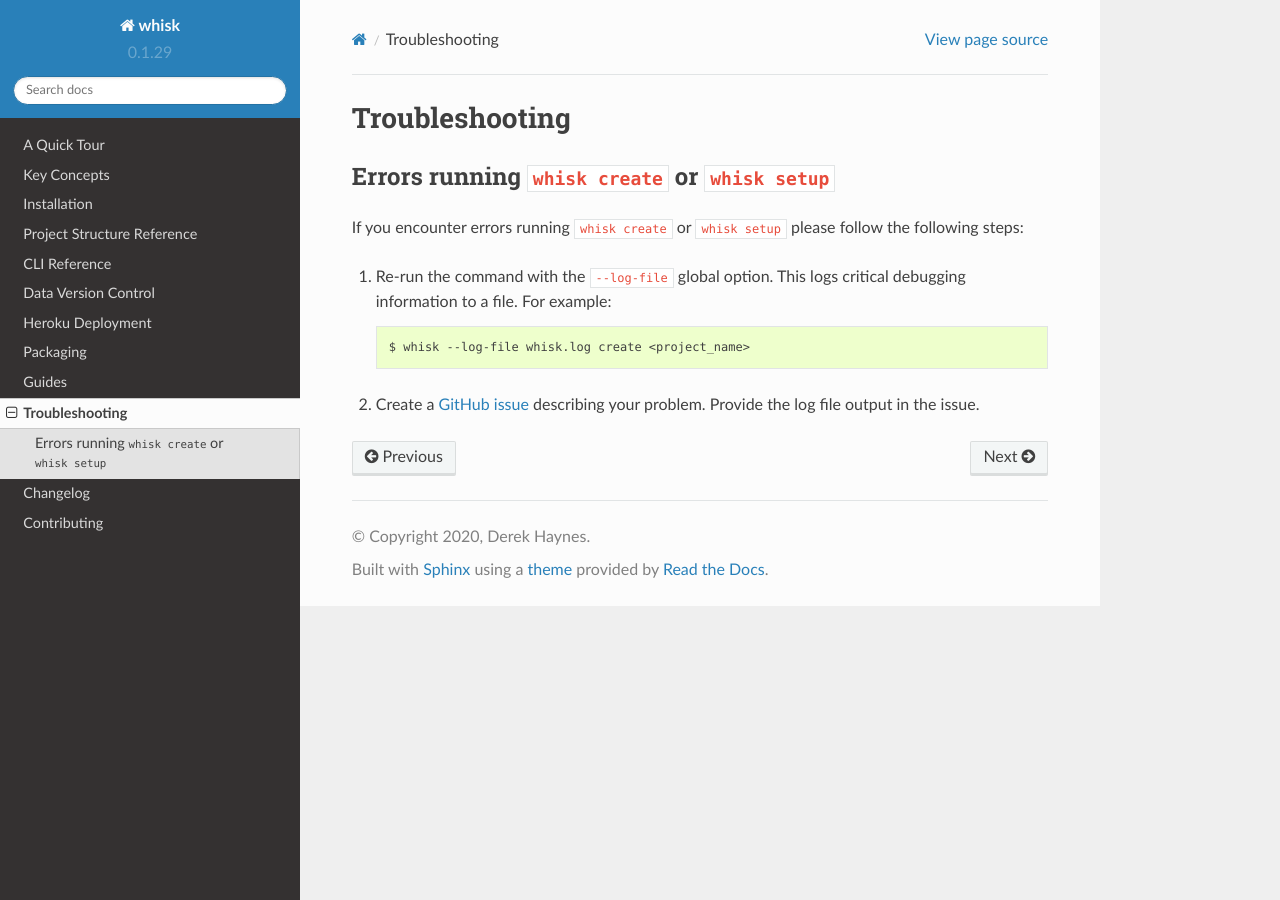
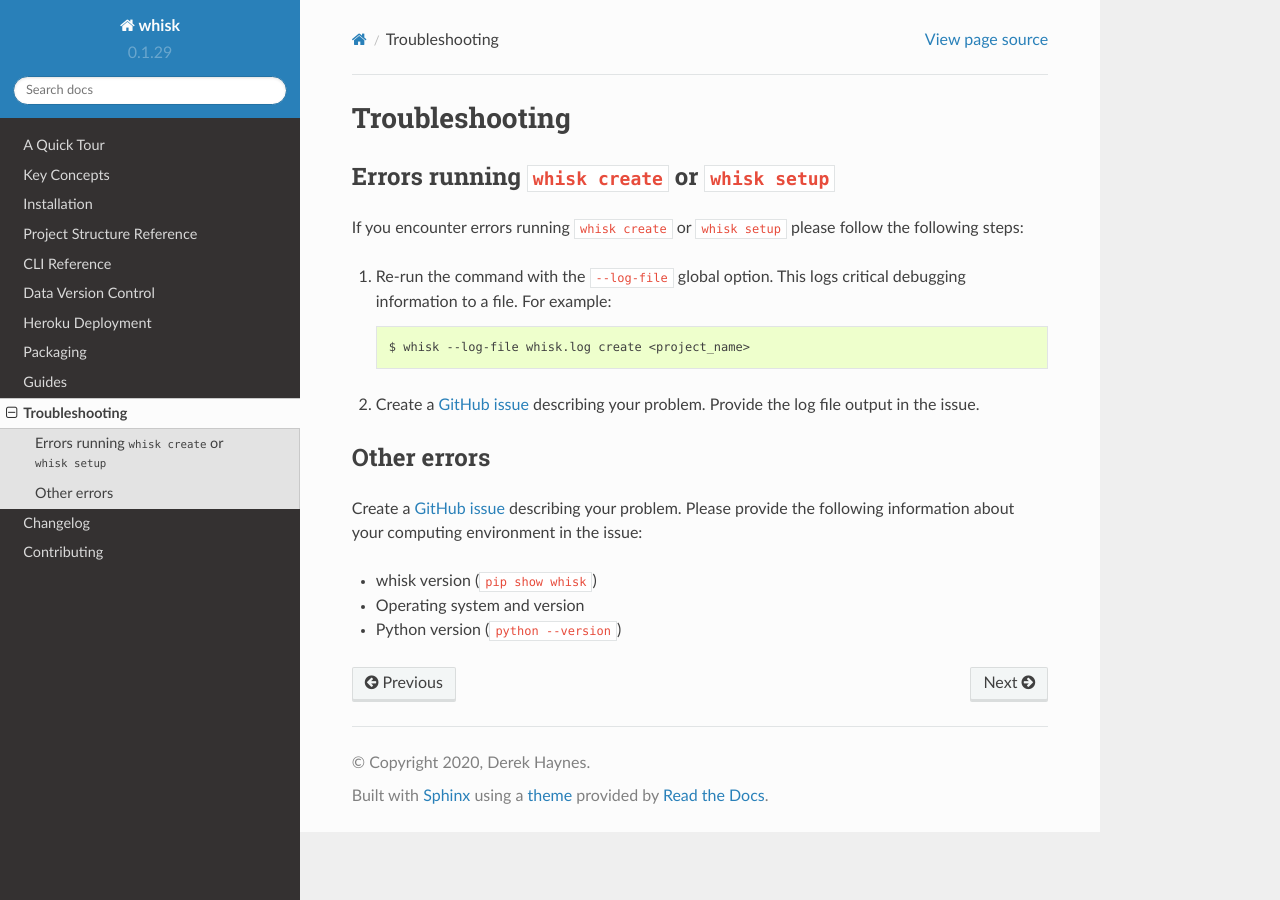
Before and after one commit to whisk-ml/whisk, a Sphinx documentation site: the page built from docs/troubleshooting.md, in a window 1280 px wide. Built offline with Sphinx 7.4.7 and the Read the Docs theme 2.0.0, drawn with Linux system fonts in a browser that asks for light colours; pages that are not in the unit, such as notebooks, are missing from menus.

Commit message:
Updated troubleshooting

````diff
--- a/docs/troubleshooting.md
+++ b/docs/troubleshooting.md
@@ -9,3 +9,11 @@ If you encounter errors running `whisk create` or `whisk setup` please follow th
     $ whisk --log-file whisk.log create <project_name>
     ```
 2. Create a [GitHub issue](https://github.com/whisk-ml/whisk/issues/new) describing your problem. Provide the log file output in the issue.
+
+### Other errors
+
+Create a [GitHub issue](https://github.com/whisk-ml/whisk/issues/new) describing your problem. Please provide the following information about your computing environment in the issue:
+
+* whisk version (`pip show whisk`)
+* Operating system and version
+* Python version (`python --version`)
````
